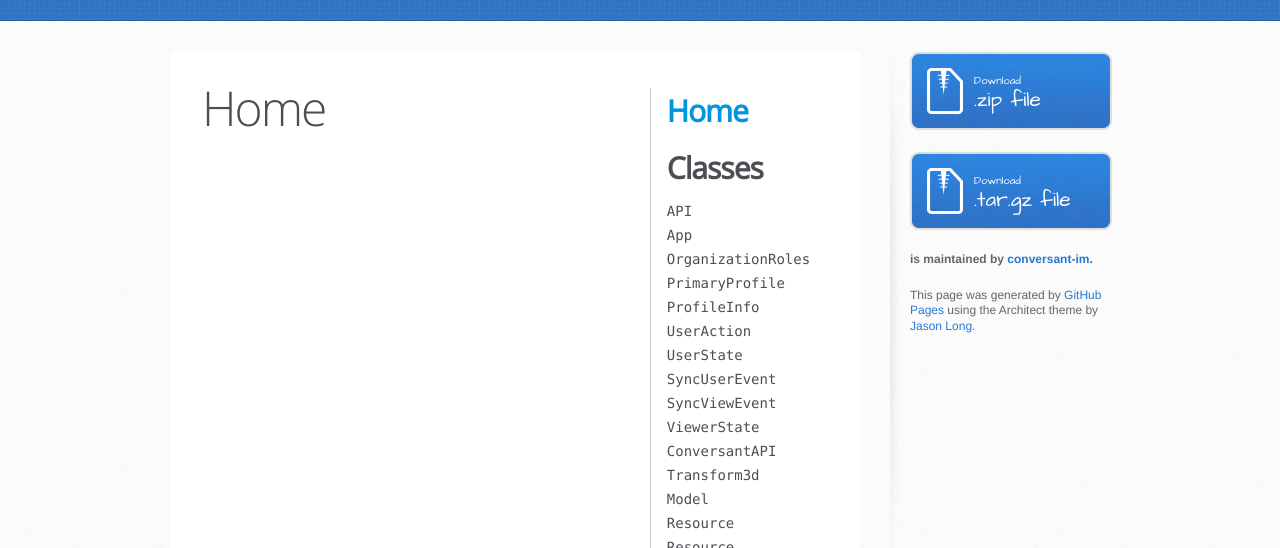
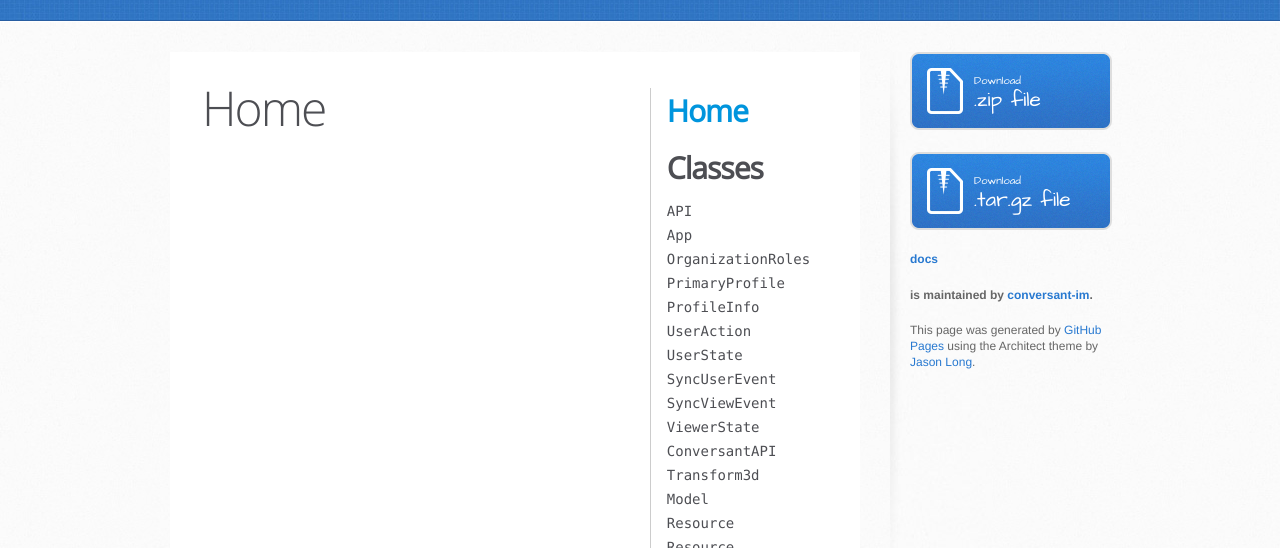
Before and after one commit to conversant-im/conversant-client-api, a plain HTML site: page docs.html in a window 1280 px wide. Shown: the part 252-800 px from the top of the page. Drawn offline with Linux system fonts and the light colour scheme.

Commit message:
update side pannel

```diff
--- a/docs.html
+++ b/docs.html
@@ -53,6 +53,8 @@
             .tar.gz file
           </a>
 
+          <p class="repo-owner"><a href="/docs.html">docs</a></p>
+
           <p class="repo-owner"><a href="https://github.com/conversant-im/conversant-client-api"></a> is maintained by <a href="https://github.com/conversant-im">conversant-im</a>.</p>
 
           <p>This page was generated by <a href="https://pages.github.com">GitHub Pages</a> using the Architect theme by <a href="https://twitter.com/jasonlong">Jason Long</a>.</p>
```
